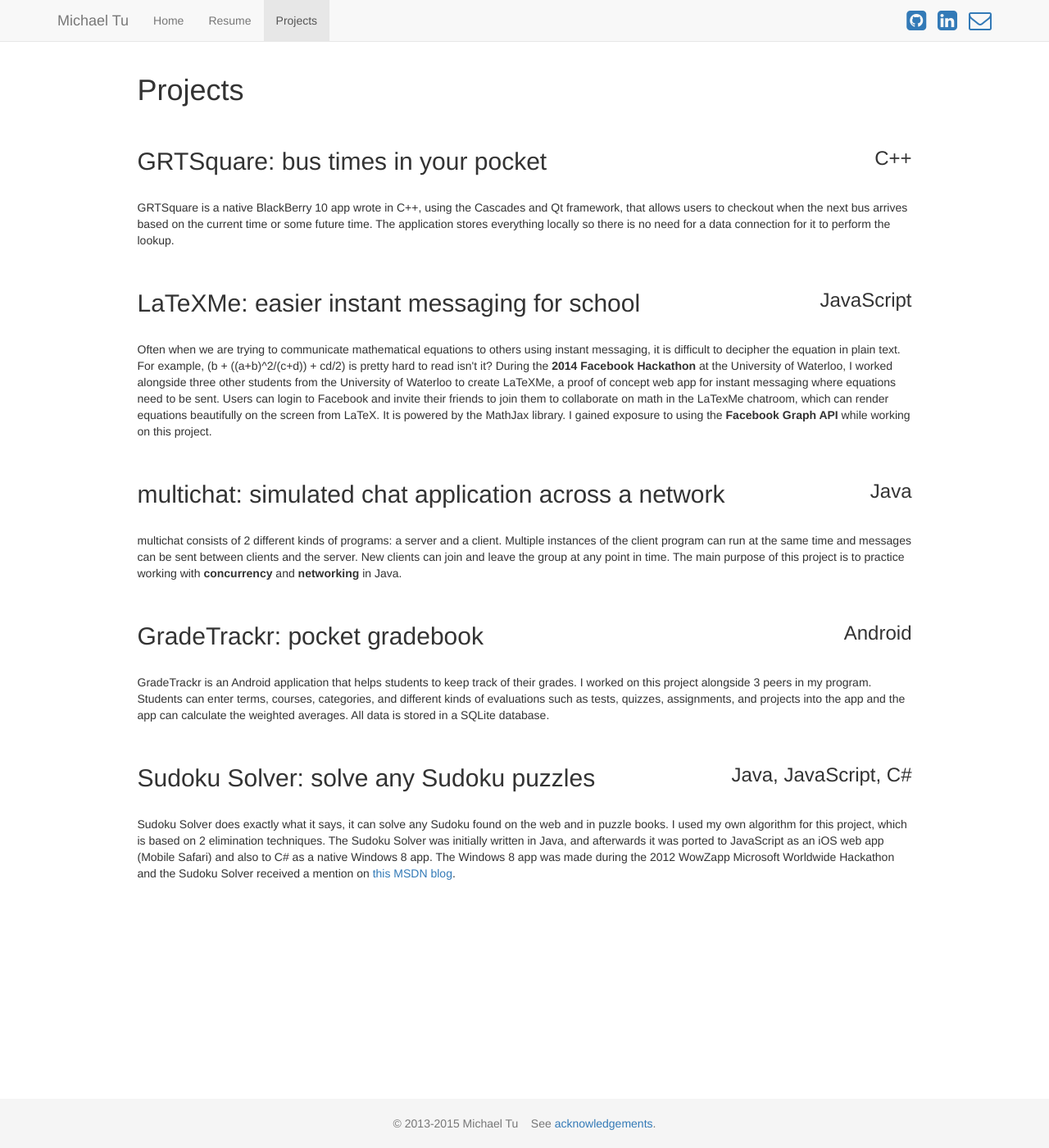
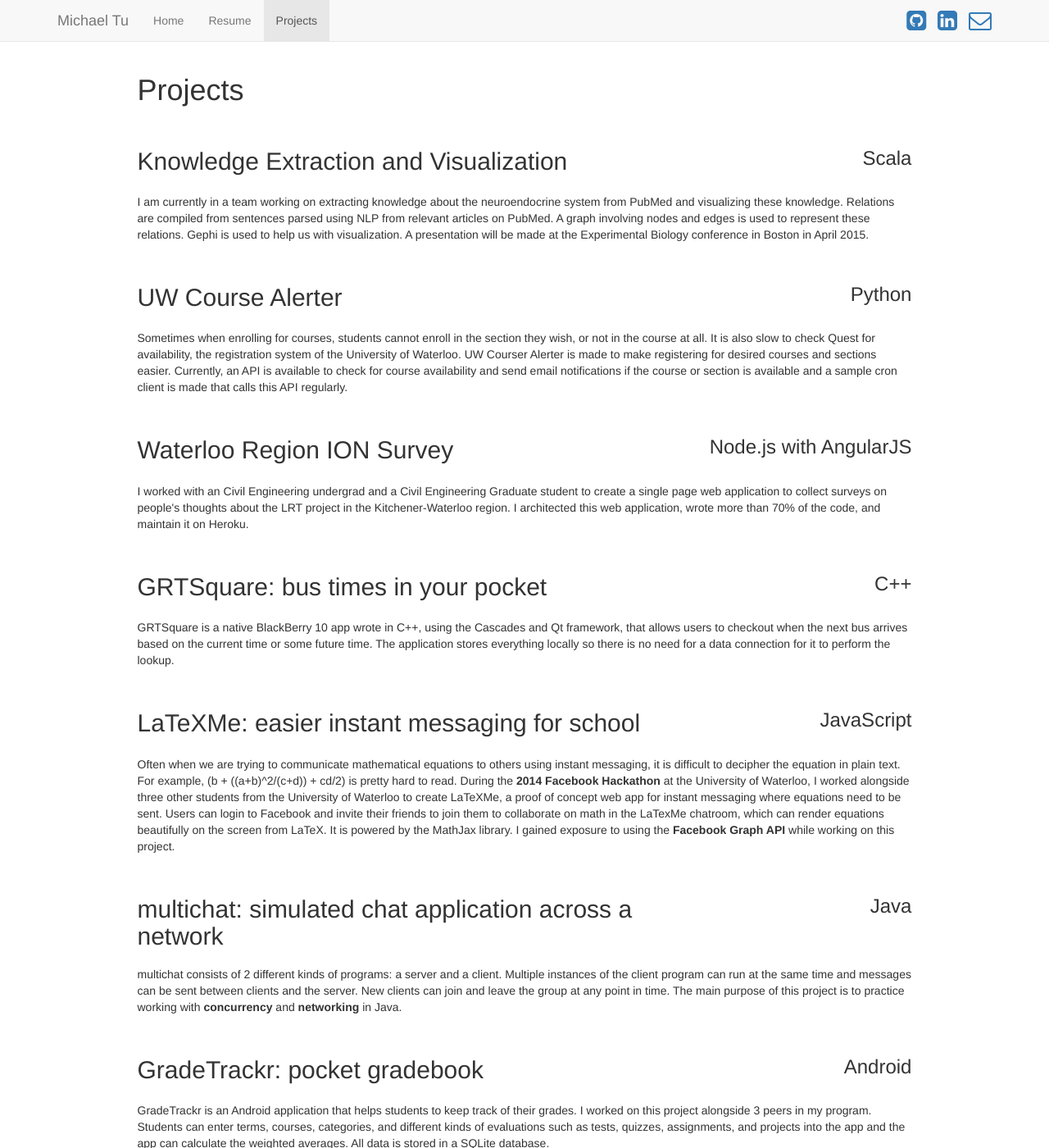
Before and after one commit to tuzhucheng/tuzhucheng.github.io, a Jekyll site: the page built from projects/index.html, in a window 1280 px wide and 1400 px high. Shown: the whole window at 82% size. Built offline with Jekyll 4.4.1, drawn with Linux system fonts in a browser that asks for light colours; nearby versions of some CDN libraries; comment, search, counter and statistics services are not loaded.

Commit message:
Update project descriptions
Also separated template from data

```diff
--- /dev/null
+++ b/_data/projects.yml
@@ -0,0 +1,65 @@
+- name: Knowledge Extraction and Visualization
+  technologies: Scala
+  description: I am currently in a team working on extracting knowledge about the neuroendocrine system from PubMed
+               and visualizing these knowledge. Relations are compiled from sentences parsed using NLP from relevant
+               articles on PubMed. A graph involving nodes and edges is used to represent these relations.
+               Gephi is used to help us with visualization. A presentation will be made at the Experimental Biology
+               conference in Boston in April 2015.
+
+- name: UW Course Alerter
+  technologies: Python
+  description: Sometimes when enrolling for courses, students cannot enroll in the section they wish, or not in the course
+               at all. It is also slow to check Quest for availability, the registration system of the University of Waterloo.
+               UW Courser Alerter is made to make registering for desired courses and sections easier.
+               Currently, an API is available to check for course availability and send email notifications if the course or
+               section is available and a sample cron client is made that calls this API regularly.
+
+- name: Waterloo Region ION Survey
+  technologies: Node.js with AngularJS
+  description: I worked with an Civil Engineering undergrad and a Civil Engineering Graduate student
+               to create a single page web application to collect surveys on people's thoughts about the LRT project in the
+               Kitchener-Waterloo region. I architected this web application, wrote more than 70% of the code, and maintain
+               it on Heroku.
+
+- name: "GRTSquare: bus times in your pocket"
+  technologies: C++
+  description: GRTSquare is a native BlackBerry 10 app wrote in C++, using the Cascades and Qt framework,
+               that allows users to checkout when the next bus arrives based on the current time or some future time.
+               The application stores everything locally so there is no need for a data connection for it to perform the lookup.
+
+- name: "LaTeXMe: easier instant messaging for school"
+  technologies: JavaScript
+  description: "Often when we are trying to communicate mathematical equations to others using instant messaging,
+  it is difficult to decipher the equation in plain text. For example, (b + ((a+b)^2/(c+d)) + cd/2) is pretty hard
+  to read. During the <b>2014 Facebook Hackathon</b> at the University of Waterloo, I worked alongside three
+  other students from the University of Waterloo to create LaTeXMe, a proof of concept web app for instant messaging
+  where equations need to be sent. Users can login to Facebook and invite their friends to join them to collaborate on
+  math in the LaTexMe chatroom, which can render equations beautifully on the screen from LaTeX. It is powered by
+  the MathJax library. I gained exposure to using the <b>Facebook Graph API</b> while working on this project."
+
+- name: "multichat: simulated chat application across a network"
+  technologies: Java
+  description: "multichat consists of 2 different kinds of programs: a server and a client.
+  Multiple instances of the client program can run at the same time and messages can be sent between clients
+  and the server. New clients can join and leave the group at any point in time. The main purpose of this project
+  is to practice working with <b>concurrency</b> and <b>networking</b> in Java."
+
+- name: "GradeTrackr: pocket gradebook"
+  technologies: Android
+  description: "GradeTrackr is an Android application that helps students to keep track of their grades.
+  I worked on this project alongside 3 peers in my program. Students can enter terms, courses, categories,
+  and different kinds of evaluations such as tests, quizzes, assignments, and projects into the app and the
+  app can calculate the weighted averages. All data is stored in a SQLite database."
+
+- name: "Sudoku Solver: solve any Sudoku puzzles"
+  technologies: Java, JavaScript, C#
+  description: !xml |
+                <div>
+                  Sudoku Solver does exactly what it says, it can solve any Sudoku found on the web and in puzzle books.
+                  I used my own algorithm for this project, which is based on 2 elimination techniques.
+                  The Sudoku Solver was initially written in Java, and afterwards it was ported to JavaScript as an iOS web app (Mobile Safari)
+                  and also to C# as a native Windows 8 app. The Windows 8 app was made during the 2012 WowZapp Microsoft Worldwide Hackathon
+                  and the Sudoku Solver received a mention on
+                  <a href="http://blogs.msdn.com/b/cdnstudents/archive/2012/12/04/waterloo-wowzapp-microsoft-worldwide-hackathon.aspx" target="_blank">
+                  this MSDN blog</a>.
+                </div>
--- a/css/default.scss
+++ b/css/default.scss
@@ -26,6 +26,10 @@ body {
   display: block;
   margin-top: 150px;
   font-size: 20px;
+}
+
+.project-technologies {
+  text-align: right;
 }
 
 .projects {
--- a/projects/index.html
+++ b/projects/index.html
@@ -15,61 +15,27 @@
           <h1>Projects</h1>
         </div>
       </div>
+
+      {% for project in site.data.projects %}
         <div class="row">
           <div class="col-md-10 col-md-offset-1">
             <section>
-            <div class="project-title clearfix">
-              <h2 class="pull-left">GRTSquare: bus times in your pocket</h2>
-              <h3 class="pull-right">C++</h3>
+              <div class="row">
+                <div class="col-md-8">
+                  <div class="project-title">
+                    <h2>{{ project.name }}</h2>
                   </div>
-            <p>GRTSquare is a native BlackBerry 10 app wrote in C++, using the Cascades and Qt framework, that allows users to checkout when the next bus arrives based on the current time or some future time. The application stores everything locally so there is no need for a data connection for it to perform the lookup.</p>
+                </div>
+                <div class="col-md-4">
+                  <h3 class="project-technologies">{{ project.technologies }}</h3>
+                </div>
+              </div>
+              <p>{{ project.description }}</p>
             </section>
           </div>
         </div>
-      <div class="row">
-        <div class="col-md-10 col-md-offset-1">
-          <section>
-            <div class="project-title clearfix">
-              <h2 class="pull-left">LaTeXMe: easier instant messaging for school</h2>
-              <h3 class="pull-right">JavaScript</h3>
-            </div>
-            <p>Often when we are trying to communicate mathematical equations to others using instant messaging, it is difficult to decipher the equation in plain text. For example, (b + ((a+b)^2/(c+d)) + cd/2) is pretty hard to read isn't it? During the <b>2014 Facebook Hackathon</b> at the University of Waterloo, I worked alongside three other students from the University of Waterloo to create LaTeXMe, a proof of concept web app for instant messaging where equations need to be sent. Users can login to Facebook and invite their friends to join them to collaborate on math in the LaTexMe chatroom, which can render equations beautifully on the screen from LaTeX. It is powered by the MathJax library. I gained exposure to using the <b>Facebook Graph API</b> while working on this project.</p>
-          </section>
-        </div>
-      </div>
-      <div class="row">
-        <div class="col-md-10 col-md-offset-1">
-          <section>
-            <div class="project-title clearfix">
-              <h2 class="pull-left">multichat: simulated chat application across a network</h2>
-              <h3 class="pull-right">Java</h3>
-            </div>
-            <p>multichat consists of 2 different kinds of programs: a server and a client. Multiple instances of the client program can run at the same time and messages can be sent between clients and the server. New clients can join and leave the group at any point in time. The main purpose of this project is to practice working with <b>concurrency</b> and <b>networking</b> in Java.</p>
-          </section>
-        </div>
-      </div>
-      <div class="row">
-        <div class="col-md-10 col-md-offset-1">
-          <section>
-            <div class="project-title clearfix">
-              <h2 class="pull-left">GradeTrackr: pocket gradebook</h2>
-              <h3 class="pull-right">Android</h3>
-            </div>
-            <p>GradeTrackr is an Android application that helps students to keep track of their grades. I worked on this project alongside 3 peers in my program. Students can enter terms, courses, categories, and different kinds of evaluations such as tests, quizzes, assignments, and projects into the app and the app can calculate the weighted averages. All data is stored in a SQLite database.</p>
-          </section>
-        </div>
-      </div>
-      <div class="row">
-        <div class="col-md-10 col-md-offset-1">
-          <section>
-            <div class="project-title clearfix">
-              <h2 class="pull-left">Sudoku Solver: solve any Sudoku puzzles</h2>
-              <h3 class="pull-right">Java, JavaScript, C#</h3>
-            </div>
-            <p>Sudoku Solver does exactly what it says, it can solve any Sudoku found on the web and in puzzle books. I used my own algorithm for this project, which is based on 2 elimination techniques. The Sudoku Solver was initially written in Java, and afterwards it was ported to JavaScript as an iOS web app (Mobile Safari) and also to C# as a native Windows 8 app. The Windows 8 app was made during the 2012 WowZapp Microsoft Worldwide Hackathon and the Sudoku Solver received a mention on <a href="http://blogs.msdn.com/b/cdnstudents/archive/2012/12/04/waterloo-wowzapp-microsoft-worldwide-hackathon.aspx" target="_blank">this MSDN blog</a>.</p>
-          </section>
-        </div>
-      </div>
+      {% endfor %}
+
     </div>
     {% include footer.html %}
     {% include counter.html %}
```
Lines whose indentation alone changed are shown as unchanged.
